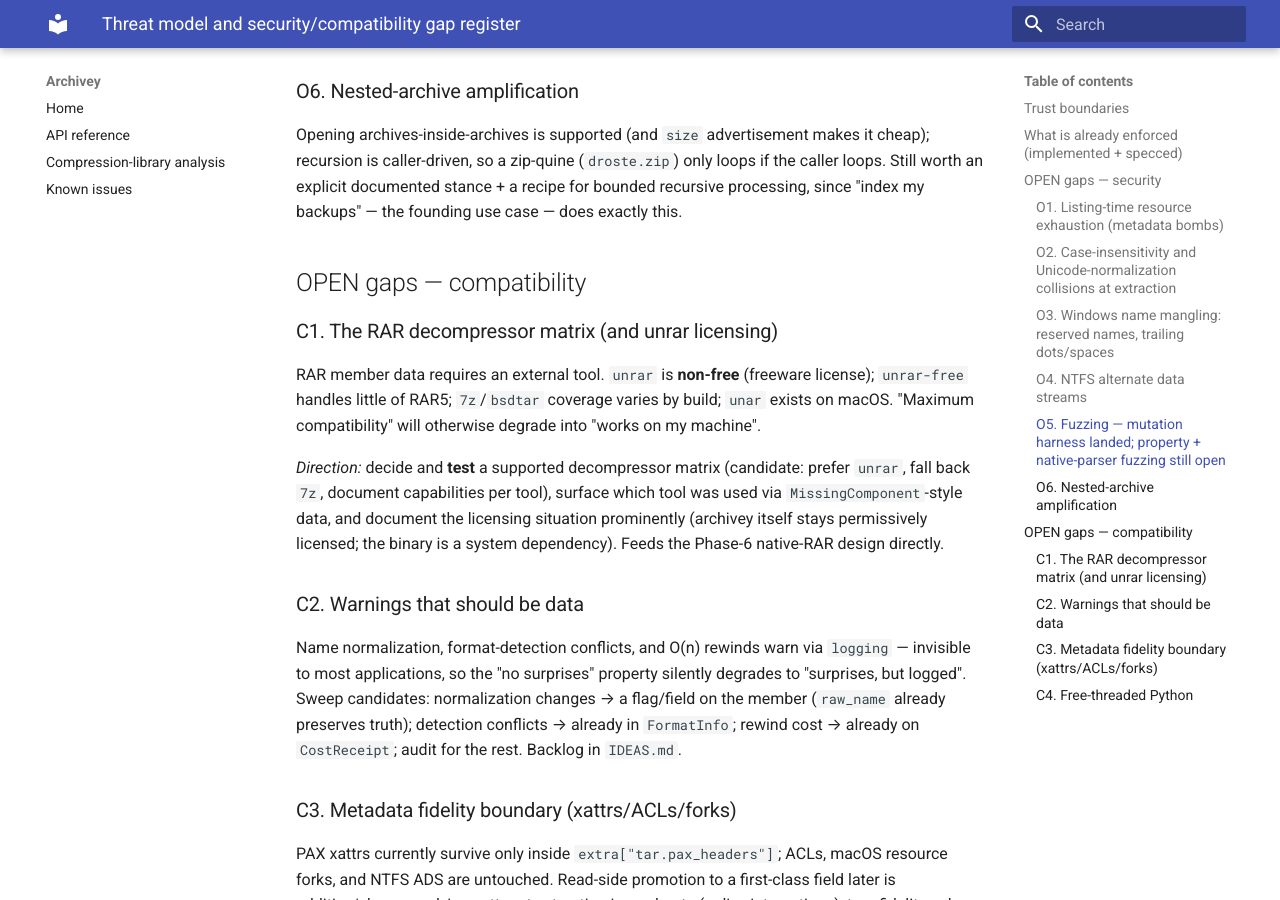
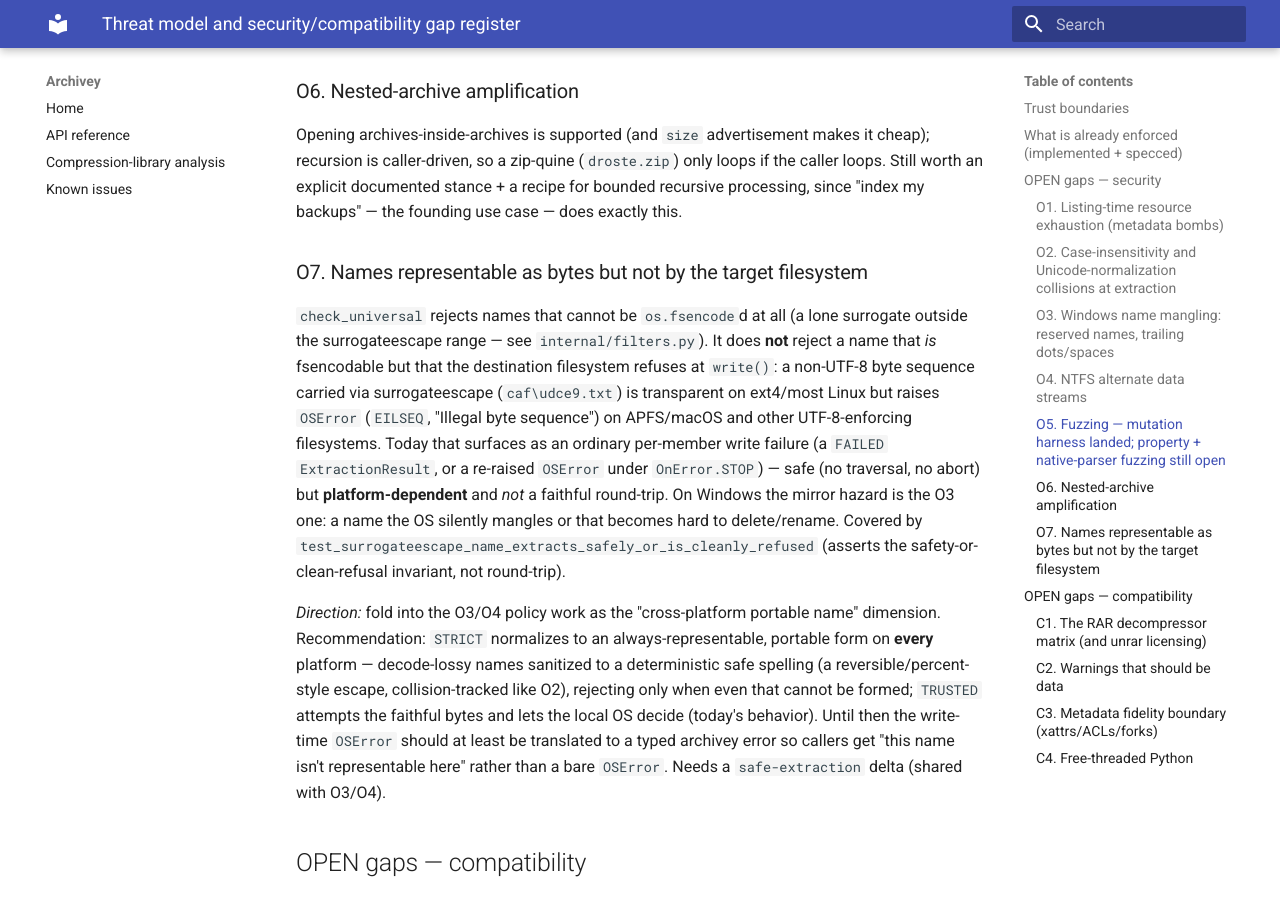
Before and after one commit to davitf/archivey-2, an MkDocs documentation site: the page built from docs/threat-model.md, in a window 1280 px wide and 900 px high, scrolled down 4029 px. Built offline with MkDocs 1.6.1 and Material for MkDocs 9.7.7, drawn with Linux system fonts in a browser that asks for light colours.

Commit message:
Fix macOS CI: assert safe-or-clean-refusal for non-UTF-8 names, not round-trip
The surrogateescape extraction test overclaimed: it asserted a member name
carrying non-UTF-8 filesystem bytes always round-trips faithfully to disk.
That only holds on byte-transparent filesystems (ext4/most Linux). APFS/macOS
enforces UTF-8 and refuses such a write with OSError (EILSEQ, "Illegal byte
sequence"), so the test failed on macOS CI.

Faithful round-trip of a decode-lossy name is not a guarantee we make — it is
platform-dependent and, per the threat model, the unbuilt STRICT-policy
"portable name" feature. Reframe the test around the invariant we *do* hold on
every platform: such a name either extracts under the exact original bytes (FS
accepts) or is cleanly refused as an ordinary write failure with nothing
escaping dest and no process abort (FS rejects).

Register the gap as threat-model O7 (sibling of O3/O4 name-portability), with
the direction: STRICT normalizes to a portable spelling on all platforms;
TRUSTED attempts the faithful bytes; translate the write-time OSError to a
typed error meanwhile.

Co-Authored-By: Claude Fable 5 <noreply@anthropic.com>
Claude-Session: https://claude.ai/code/session_01Q8xe33Xw66VCBsmqv1pE1J

```diff
--- a/docs/threat-model.md
+++ b/docs/threat-model.md
@@ -161,6 +161,30 @@ caller loops. Still worth an explicit documented stance + a recipe for bounded
 recursive processing, since "index my backups" — the founding use case — does exactly
 this.
 
+### O7. Names representable as bytes but not by the target filesystem
+
+`check_universal` rejects names that cannot be `os.fsencode`d at all (a lone surrogate
+outside the surrogateescape range — see `internal/filters.py`). It does **not** reject a
+name that *is* fsencodable but that the destination filesystem refuses at `write()`: a
+non-UTF-8 byte sequence carried via surrogateescape (`caf\udce9.txt`) is transparent on
+ext4/most Linux but raises `OSError` (`EILSEQ`, "Illegal byte sequence") on APFS/macOS
+and other UTF-8-enforcing filesystems. Today that surfaces as an ordinary per-member
+write failure (a `FAILED` `ExtractionResult`, or a re-raised `OSError` under
+`OnError.STOP`) — safe (no traversal, no abort) but **platform-dependent** and *not* a
+faithful round-trip. On Windows the mirror hazard is the O3 one: a name the OS silently
+mangles or that becomes hard to delete/rename. Covered by
+`test_surrogateescape_name_extracts_safely_or_is_cleanly_refused` (asserts the
+safety-or-clean-refusal invariant, not round-trip).
+
+*Direction:* fold into the O3/O4 policy work as the "cross-platform portable name"
+dimension. Recommendation: `STRICT` normalizes to an always-representable, portable
+form on **every** platform — decode-lossy names sanitized to a deterministic safe
+spelling (a reversible/percent-style escape, collision-tracked like O2), rejecting only
+when even that cannot be formed; `TRUSTED` attempts the faithful bytes and lets the
+local OS decide (today's behavior). Until then the write-time `OSError` should at least
+be translated to a typed archivey error so callers get "this name isn't representable
+here" rather than a bare `OSError`. Needs a `safe-extraction` delta (shared with O3/O4).
+
 ## OPEN gaps — compatibility
 
 ### C1. The RAR decompressor matrix (and unrar licensing)
```
Also changed, not shown: 1 other file.
